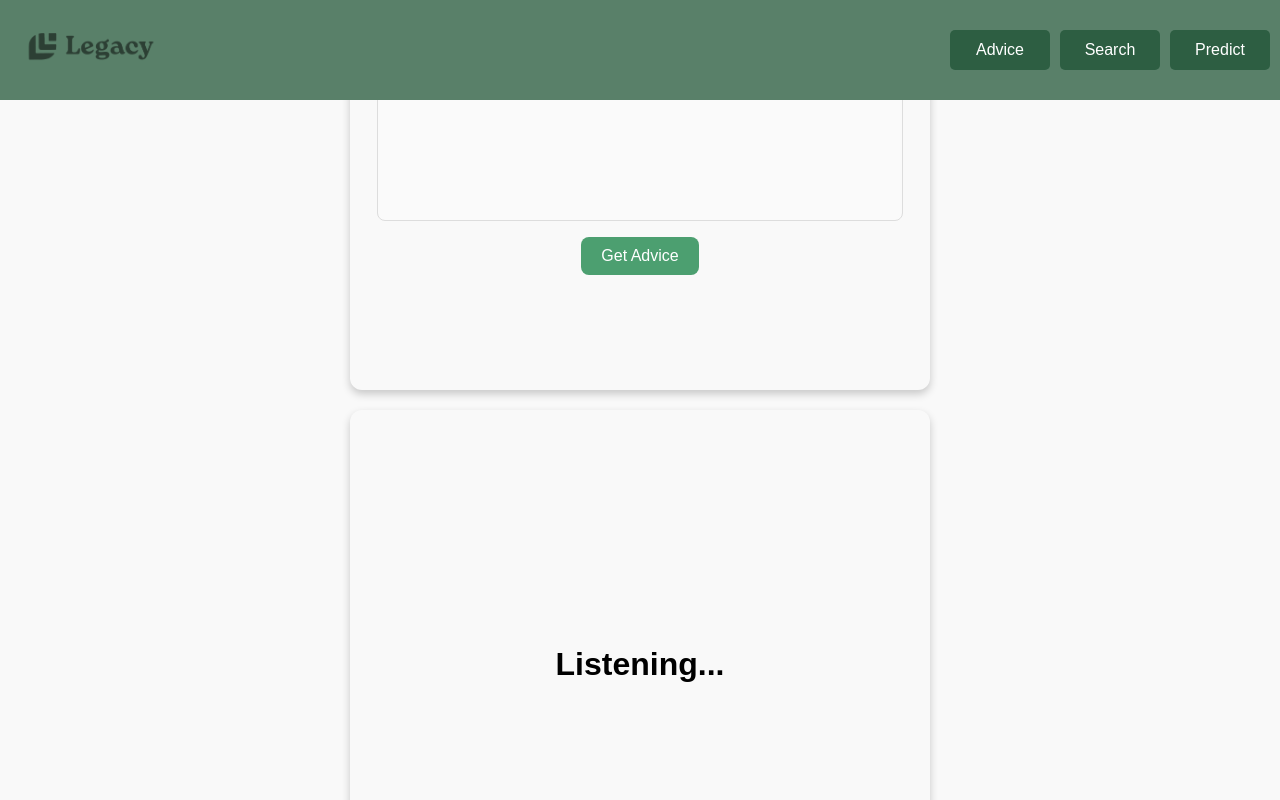
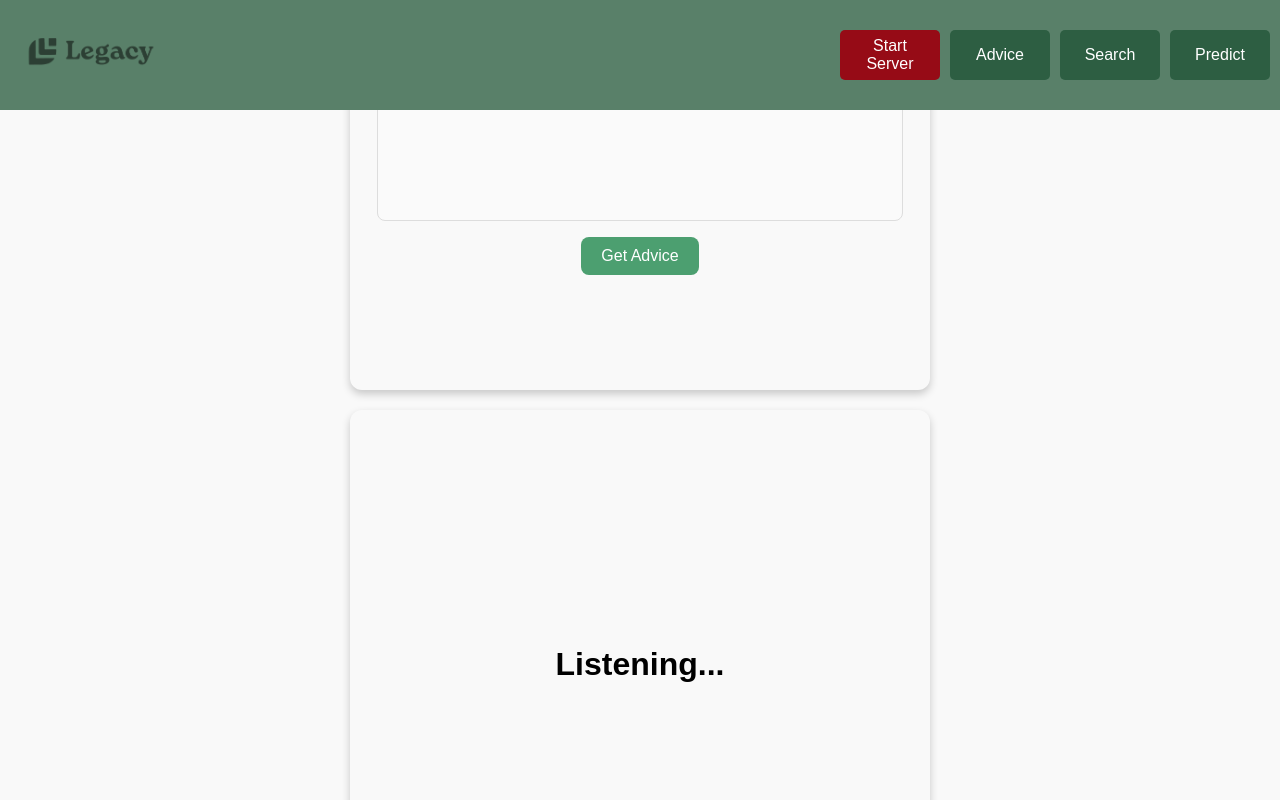
Before and after one commit to pearl-natalia/legacy-web-app, a React (Create React App) app in the folder frontend/: page / in a window 1280 px wide. Shown: the top 800 px of the page. Built offline with nearby package versions, Linux system fonts and the light colour scheme.

Commit message:
frontend updates

```diff
--- a/frontend/src/index.css
+++ b/frontend/src/index.css
@@ -50,7 +50,8 @@ code {
   padding: 20px;
 }
 
-.menu-button {
+.menu-button,
+#server-button {
   display: flex;
   /* Ensure button takes full width and height */
   justify-content: center;
@@ -65,12 +66,23 @@ code {
   transition: background-color 0.3s ease;
   width: 100px;
   /* Make button's width adjustable */
-  height: 40px;
+  height: 50px;
   /* Adjust height for uniformity */
 }
 
 .menu-button:hover {
   background-color: #367250;
+}
+
+#server-button {
+  opacity: 1;
+  /* Normal opacity */
+  transition: opacity 0.3s ease, background-color 0.3s ease;
+  /* Smooth transition for opacity and background color */
+}
+
+#server-button:hover {
+  opacity: 0.9;
 }
 
 .menu-link {
--- a/frontend/src/index.js
+++ b/frontend/src/index.js
@@ -1,4 +1,5 @@
-import React, { Suspense } from 'react';
+import React, { useState, Suspense } from 'react';
+import axios from "axios";
 import ReactDOM from 'react-dom/client';
 import './index.css';
 import { BrowserRouter as Router, Route, Routes, Link } from 'react-router-dom';
@@ -11,6 +12,51 @@ const Predict = React.lazy(() => import('./Predict'));
 
 const root = ReactDOM.createRoot(document.getElementById('root'));
 
+const StartServerButton = () => {
+  const [isStarting, setIsStarting] = useState(false);
+  const [serverStatus, setServerStatus] = useState('Start Server');
+  const [serverRunning, setServerRunning] = useState(false);
+
+  const handleStartServer = async () => {
+    setIsStarting(true);
+    setServerStatus('Starting...');
+
+    try {
+      // Simulate server start by calling an API
+      const response = await axios.post("https://pearl-natalia--flask-app-api.modal.run/");
+
+      if (response.status === 200) {
+        setServerStatus('Server Running');
+        setServerRunning(true);
+      }
+    } catch (error) {
+      setServerStatus('Error'); // Display "Error" if failure
+
+      // Reset status after 2 seconds
+      setTimeout(() => {
+        setServerStatus('Start Server');
+      }, 2000); // Delay for 2 seconds
+    } finally {
+      setIsStarting(false); // Stop loading
+    }
+  };
+
+  return (
+    <button
+      className="menu-button"
+      id="server-button"
+      onClick={handleStartServer}
+      style={{
+        backgroundColor: serverRunning ? 'green' : '#960b16', // Color change based on server status
+        color: 'white',
+      }}
+      disabled={isStarting} // Disable the button while starting the server
+    >
+      {isStarting ? 'Starting...' : serverStatus}
+    </button>
+  );
+};
+
 root.render(
   <>
     <Router>
@@ -19,6 +65,9 @@ root.render(
           <img src="images/legacy-logo.webp" alt="Company Logo" className="logo" />
         </div>
         <div id="menu">
+          <Link className="menu-link" >
+            <StartServerButton />
+          </Link>
           <Link to="/" className="menu-link">
             <button className="menu-button">
               Advice
@@ -48,6 +97,6 @@ root.render(
           </CSSTransition>
         </TransitionGroup>
       </Suspense>
-    </Router>
+    </Router >
   </>
 );
```
